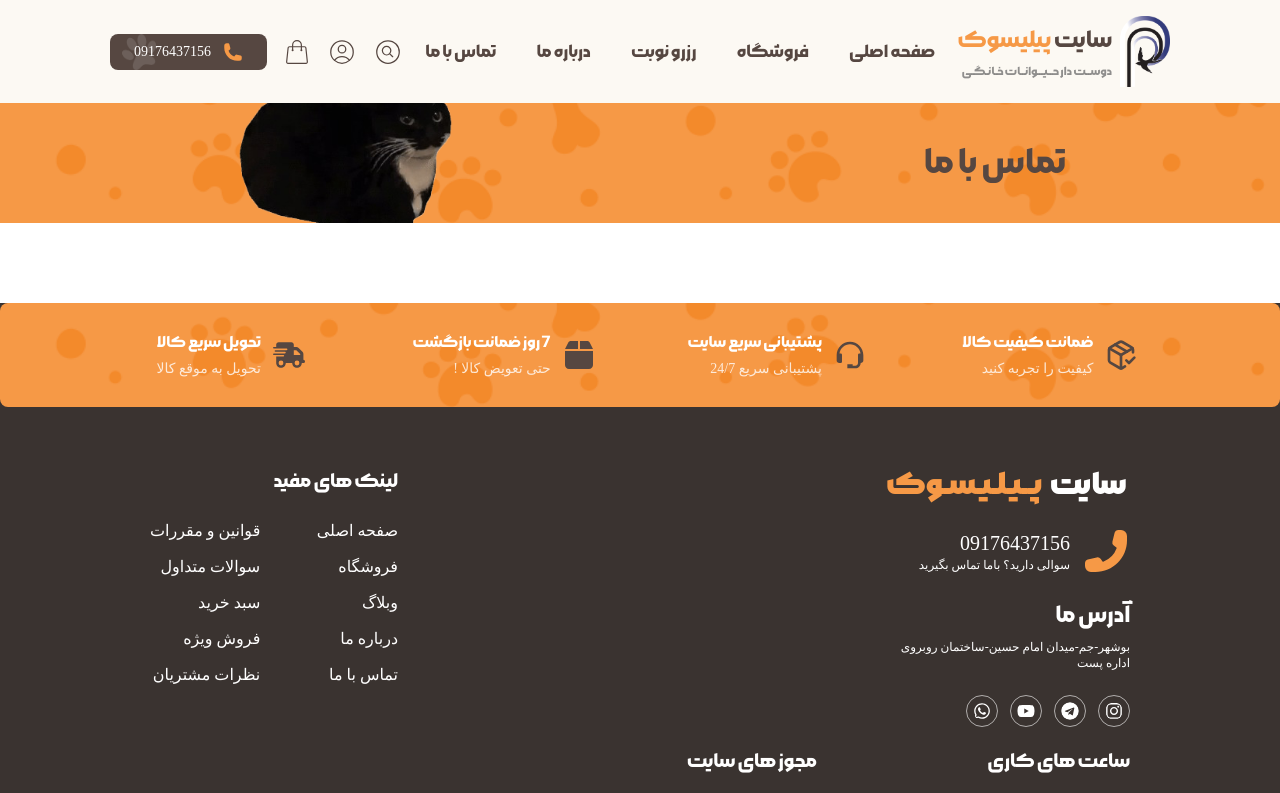
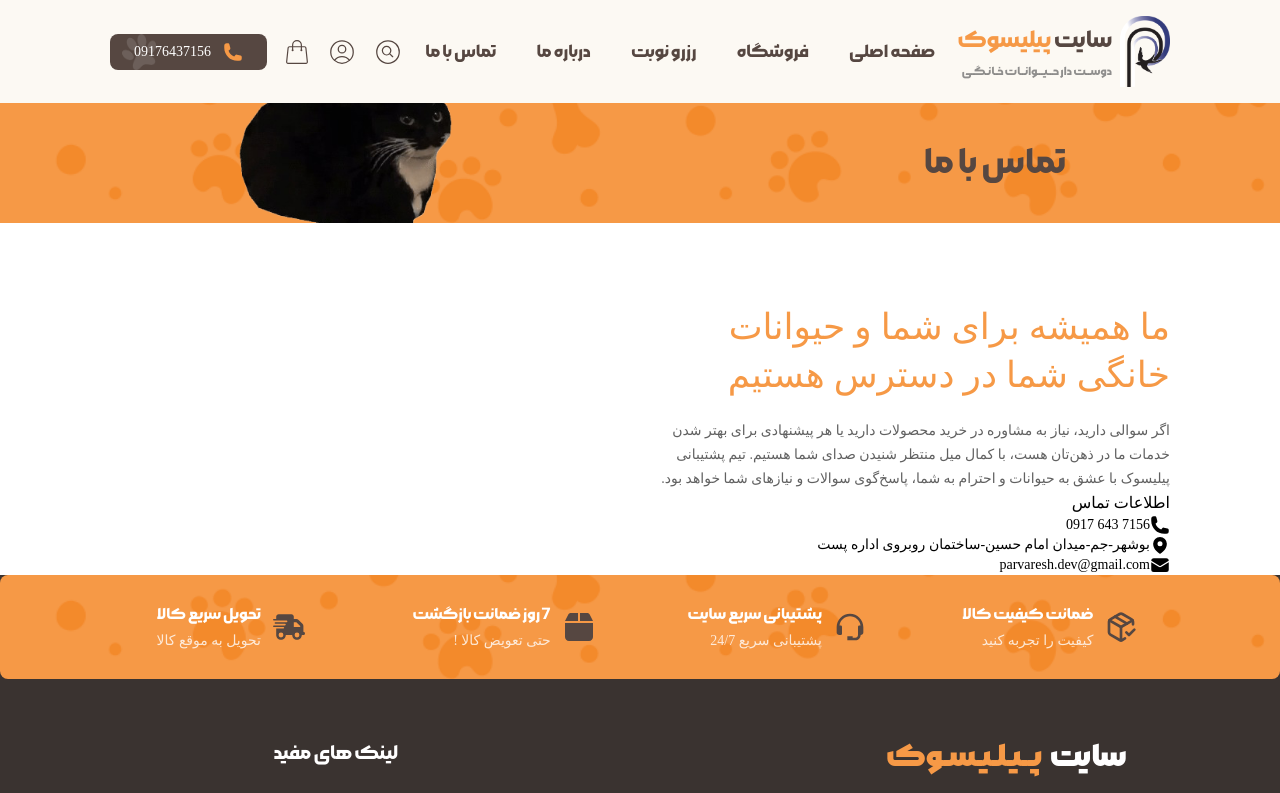
Before and after one commit to HoseinParvaresh/pet-shop, a Next.js app: page /contact in a window 1280 px wide. Shown: the top 793 px of the page. Built offline with nearby package versions, Linux system fonts and the light colour scheme; a web font is replaced by a local one.

Commit message:
contact page part 1 complete

```diff
--- a/src/Utility/Svg.js
+++ b/src/Utility/Svg.js
@@ -175,6 +175,14 @@ export default function Svg() {
       <symbol id="share" xmlns="http://www.w3.org/2000/svg" fill="none" viewBox="0 0 24 24" strokeWidth={1.5} stroke="currentColor" className="size-6">
         <path strokeLinecap="round" strokeLinejoin="round" d="M7.217 10.907a2.25 2.25 0 1 0 0 2.186m0-2.186c.18.324.283.696.283 1.093s-.103.77-.283 1.093m0-2.186 9.566-5.314m-9.566 7.5 9.566 5.314m0 0a2.25 2.25 0 1 0 3.935 2.186 2.25 2.25 0 0 0-3.935-2.186Zm0-12.814a2.25 2.25 0 1 0 3.933-2.185 2.25 2.25 0 0 0-3.933 2.185Z" />
       </symbol>
+      <symbol id="map-pin" xmlns="http://www.w3.org/2000/svg" viewBox="0 0 24 24" fill="currentColor" className="size-6">
+        <path fillRule="evenodd" d="m11.54 22.351.07.04.028.016a.76.76 0 0 0 .723 0l.028-.015.071-.041a16.975 16.975 0 0 0 1.144-.742 19.58 19.58 0 0 0 2.683-2.282c1.944-1.99 3.963-4.98 3.963-8.827a8.25 8.25 0 0 0-16.5 0c0 3.846 2.02 6.837 3.963 8.827a19.58 19.58 0 0 0 2.682 2.282 16.975 16.975 0 0 0 1.145.742ZM12 13.5a3 3 0 1 0 0-6 3 3 0 0 0 0 6Z" clipRule="evenodd" />
+      </symbol>
+      <symbol id="envelope" xmlns="http://www.w3.org/2000/svg" viewBox="0 0 24 24" fill="currentColor" className="size-6">
+        <path d="M1.5 8.67v8.58a3 3 0 0 0 3 3h15a3 3 0 0 0 3-3V8.67l-8.928 5.493a3 3 0 0 1-3.144 0L1.5 8.67Z" />
+        <path d="M22.5 6.908V6.75a3 3 0 0 0-3-3h-15a3 3 0 0 0-3 3v.158l9.714 5.978a1.5 1.5 0 0 0 1.572 0L22.5 6.908Z" />
+      </symbol>
+
 
     </svg>
   );
--- a/src/components/templates/Home/OurServices/OurServices.js
+++ b/src/components/templates/Home/OurServices/OurServices.js
@@ -18,7 +18,7 @@ export default function OurServices() {
           </p>
         </div>
         {/* ous service card */}
-        <div className="container">
+        <div className="container px-0">
           <Swiper
             style={{
               "--swiper-pagination-color": "#F69946",
@@ -31,10 +31,10 @@ export default function OurServices() {
             className="!py-10 !px-5"
             spaceBetween={35}
             breakpoints={{
-              768: {
+              640: {
                 slidesPerView: 2
               },
-              1400: {
+              1280: {
                 slidesPerView: 3,
               },
             }}
--- a/src/pages/contact/index.js
+++ b/src/pages/contact/index.js
@@ -3,6 +3,36 @@ export default function Contact() {
     return (
         <div>
             <PageHead title="تماس با ما" image="cat-1.png" />
+            <div className="container grid grid-cols-2 gap-10">
+                {/* info */}
+                <div>
+                    <p className="text-4xl/12 font-danaBold text-primary">ما همیشه برای شما و حیوانات خانگی شما در دسترس هستیم</p>
+                    <p className="text-sm/6 text-dark-secondary mt-5">اگر سوالی دارید، نیاز به مشاوره در خرید محصولات دارید یا هر پیشنهادی برای بهتر شدن خدمات ما در ذهن‌تان هست، با کمال میل منتظر شنیدن صدای شما هستیم. تیم پشتیبانی پیلیسوک با عشق به حیوانات و احترام به شما، پاسخ‌گوی سوالات و نیازهای شما خواهد بود.</p>
+                    <div>
+                        <p className="font-danaBold">اطلاعات تماس</p>
+                        <div className="flex">
+                            <svg className="size-5">
+                                <use href="#phone"></use>
+                            </svg>
+                            <span className="dir-ltr text-sm"> 0917 643 7156</span>
+                        </div>
+                        <div className="flex">
+                            <svg className="size-5">
+                                <use href="#map-pin"></use>
+                            </svg>
+                            <span className="dir-ltr text-sm"> بوشهر-جم-میدان امام حسین-ساختمان روبروی اداره پست  </span>
+                        </div>
+                        <div className="flex">
+                            <svg className="size-5">
+                                <use href="#envelope"></use>
+                            </svg>
+                            <span className="dir-ltr text-sm"> parvaresh.dev@gmail.com </span>
+                        </div>
+                    </div>
+                </div>
+                {/* form */}
+                <div></div>
+            </div>
         </div>
     );
 }
```
